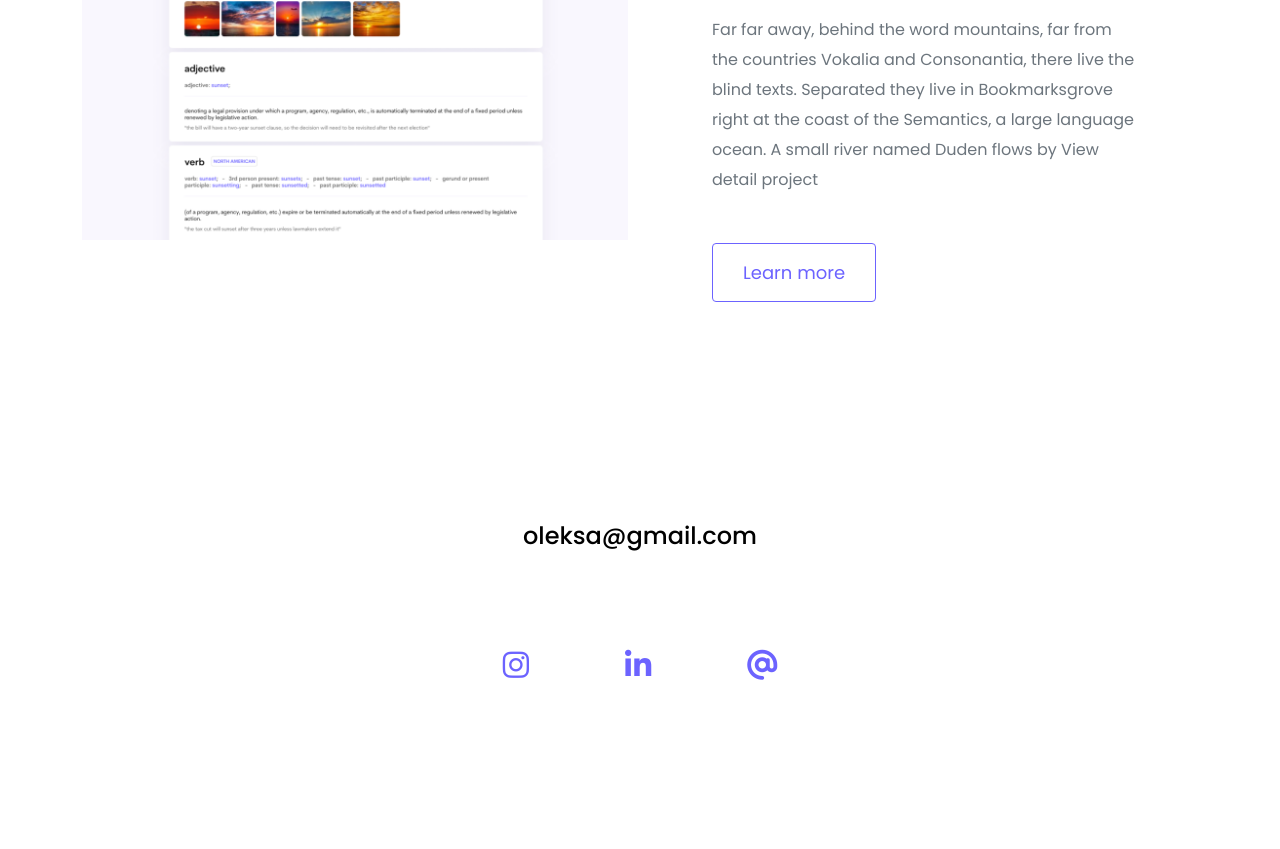
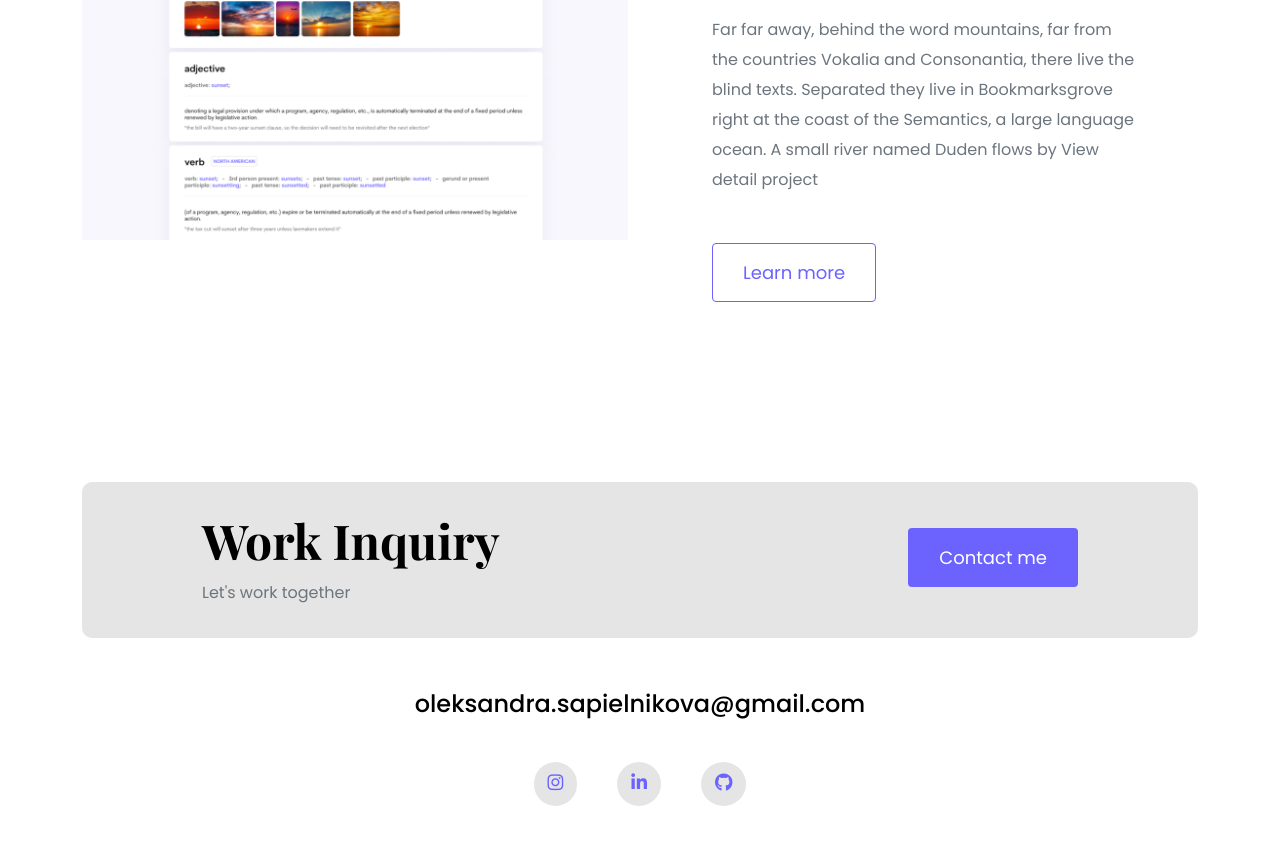
Before and after one commit to Oleksandra-Sapielnikova/portfolio-project-shecodes, a plain HTML site: page index.html in a window 1280 px wide. Shown: the part 2567-3416 px from the top of the page. Before the commit the page ends 3346 px from the top, so only its background shows below. Drawn offline with nearby package versions, Linux system fonts and the light colour scheme.

Commit message:
injected footer to all pages, made it responsible

```diff
--- a/index.html
+++ b/index.html
@@ -34,7 +34,11 @@
       <nav class="d-flex justify-content-between">
         <a href="/">
           <img src="/images/logo.png" class="logo d-none d-md-block" alt="" />
-        <img src="/images/cropped-logo.jpg" class="logo d-block d-md-none" alt="" />
+          <img
+            src="/images/cropped-logo.jpg"
+            class="logo d-block d-md-none"
+            alt=""
+          />
         </a>
         <ul>
           <li class="active">
@@ -126,20 +130,42 @@
           </div>
         </div>
       </div>
+      <footer>
+        <div class="contact-box justify-content-between mb-5 d-none d-md-flex">
+          <div>
+            <h4>Work Inquiry</h4>
+            <p class="text-muted">Let's work together</p>
           </div>
-    <div class="email-link pt-5">
-      <a href="mailto:oleksa@gmail.com">oleksa@gmail.com</a>
+          <div>
+            <a href="" class="btn btn-branding mt-3">Contact me</a>
           </div>
-    <div class="social-media-icons d-flex justify-content-center mb-5 pt-5">
-      <a href="#" class="m-5" title="contact me on instagram" target="_blank"
+        </div>
+        <div class="d-flex justify-content-center">
+          <a href="mailto:oleksandra.sapielnikova@gmail.com" class="email-link"
+            >oleksandra.sapielnikova@gmail.com</a
+          >
+        </div>
+        <div class="social-media-links d-flex justify-content-center">
+          <a
+            href="https://www.instagram.com/oleksasapielnikova/"
+            title="follow me on instagram"
+            target="_blank"
             ><i class="fa-brands fa-instagram"></i
           ></a>
-      <a href="#" class="m-5" title="contact me with Linkedin" target="_blank"
+          <a
+            href="https://www.linkedin.com/in/oleksandra-sapielnikova-3bba33165/"
+            title="contact me with Linkedin"
+            target="_blank"
             ><i class="fa-brands fa-linkedin-in"></i
           ></a>
-      <a href="#" class="m-5" title="contact me by e-mail" target="_blank"
-        ><i class="fa-solid fa-at"></i
+          <a
+            href="https://github.com/Oleksandra-Sapielnikova"
+            title="catch me in Github"
+            target="_blank"
+            ><i class="fa-brands fa-github"></i
           ></a>
+        </div>
+      </footer>
     </div>
   </body>
 </html>
--- a/styles/css.css
+++ b/styles/css.css
@@ -30,8 +30,90 @@ h2 {
   font-size: 64px;
 }
 
+h4{
+  font-size: 48px;
+}
+nav {
+  padding: 20px 0;
+}
+
+nav ul {
+  padding: 0;
+  margin: 0;
+}
+
+nav li {
+  display: inline;
+  list-style: none;
+  line-height: 42px;
+  margin-left: 20px;
+}
+
+nav a {
+  text-decoration: none;
+  color: #272142;
+  opacity: 0.7;
+  transition: all 100ms ease-in-out;
+}
+
+nav a:hover,
+nav li.active a {
+  color: var(--branding-color);
+}
+
+footer{
+  margin: 60px 0;
+}
+
+footer .contact-box p{
+  margin: 0;
+}
+
+footer .contact-box{
+  background-color: var(--background-color);
+  border-radius: 10px;
+  padding: 30px 120px;
+}
+
+footer .social-media-links{
+  padding: 40px 0;
+}
+
+footer .email-link {
+  /* text-align: center; */
+  color: #000;
+  font-size: 24px;
+  font-weight: 500;
+  line-height: 36px;
+  text-decoration: none;
+}
+
+footer .email-link:hover {
+  color: var(--branding-color);
+}
+
+footer .social-media-links i {
+  font-size: 18px;
+  font-weight: 400;
+  line-height: 21px;
+}
+
+footer .social-media-links a {
+  background-color: var(--background-color);
+  border-radius: 50%;
+  color: var(--branding-color);
+  padding: 10px 14px;
+  margin: 0 20px;
+  transition: all 100ms ease-in-out;
+}
+
+footer .social-media-links a:hover{
+  color: #ffffff;
+  background-color: var(--branding-color);
+}
+
 .content-container {
-  padding: 160px 20px;
+  padding: 160px 20px 0px;
 }
 
 .content h1 {
@@ -72,26 +154,6 @@ h2 {
 
 .content {
   margin: 30px;
-}
-
-.email-link {
-  text-align: center;
-}
-
-.email-link a {
-  color: #000;
-  font-size: 24px;
-  font-weight: 500;
-  line-height: 36px;
-  text-decoration: none;
-}
-
-.social-media-icons i {
-  font-size: 30px;
-}
-
-.social-media-icons a {
-  color: var(--branding-color);
 }
 
 .hero {
@@ -142,51 +204,33 @@ h2 {
   padding: 120px 60px;
 }
 
-.logo{
+.logo {
   max-height: 40px;
 }
 
-nav{
-  padding: 20px 0;
-}
 
-nav ul{
-  padding: 0;
-  margin: 0;
-}
-
-nav li{
-  display: inline;
-  list-style: none;
-  line-height: 42px;
-  margin-left: 20px;
-}
-
-nav a{
-  text-decoration: none;
-  color: #272142;
-  opacity: 0.7;
-  transition: all 100ms ease-in-out;
-}
-
-nav a:hover, nav li.active a{
-  color: var(--branding-color);
-}
 
 @media (max-width: 900px) {
   h2 {
     font-size: 44px;
   }
 
+
   .hero {
     padding: 80px 20px;
   }
 
-  .hero h1, h1 {
+  .hero h1,
+  h1 {
     font-size: 50px;
     line-height: 1.5;
     text-align: center;
   }
+
+  footer .email-link{
+    font-size: 18px;
+  }
+
   .project-description {
     padding: 0;
     text-align: center;
@@ -206,11 +250,11 @@ nav a:hover, nav li.active a{
     line-height: 56px;
   }
 
-  nav a{
+  nav a {
     font-size: 14px;
   }
 
-  nav li{
+  nav li {
     margin-left: 10px;
   }
 }
```
Also changed, not shown: about.html (+36 -0 lines), contact.html (+37 -1 lines), work.html (+37 -1 lines). Lines whose indentation alone changed are shown as unchanged.
